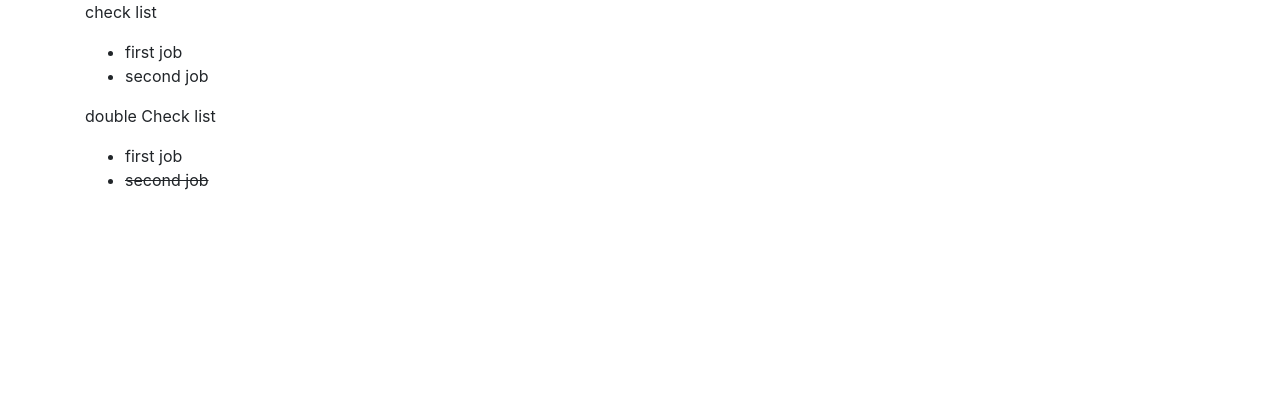
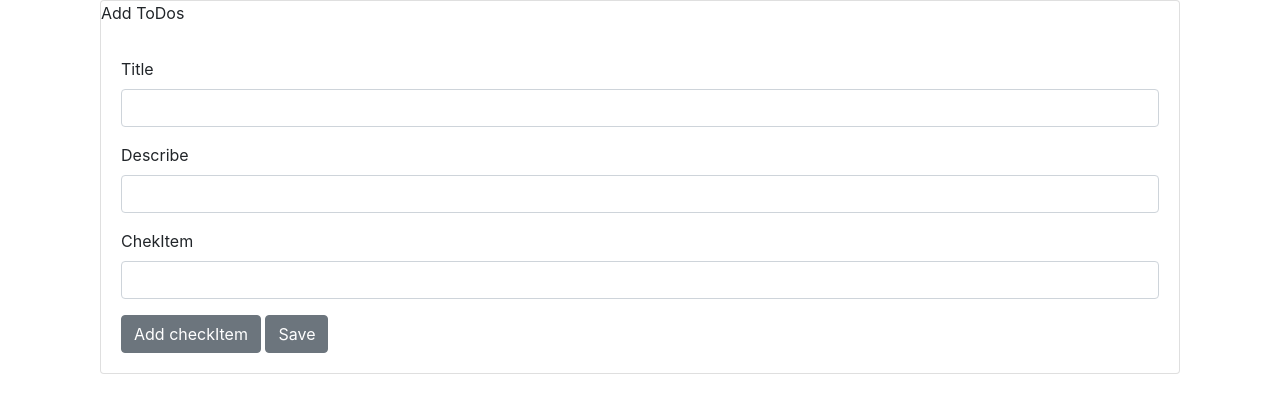
Before and after one commit to rezaSemyari70/maktab_React-Redux-ToDo, a React (Create React App) app: page /add in a window 1280 px wide. Shown: the top 410 px of the page. Built offline with nearby package versions, Linux system fonts and the light colour scheme.

Commit message:
create AddTodoForm

```diff
--- a/src/App.js
+++ b/src/App.js
@@ -3,13 +3,30 @@ import {Provider} from 'react-redux';
 import store from './redux/store';
 import './App.css';
 import TodoList from './Views/TodoList/TodoList';
+import {BrowserRouter as Router, Switch, Route} from "react-router-dom";
+import AddTodoForm from './Views/AddTodo/AddTodoForm';
+import {Container} from 'reactstrap';
 
 function App() {
     return (
         <Provider store={store}>
-            <div className="App">
-                <TodoList/>
-            </div>
+            <Container>
+                <Router>
+                    <Switch>
+                        <Route exact path='/'>
+                            <TodoList/>
+                        </Route>
+                        <Route exact path='/add'>
+                            <AddTodoForm/>
+                        </Route>
+                        <Route exact path='/update/:id'>
+
+                        </Route>
+                        <Route exact path='/todo/:id'></Route>
+                    </Switch>
+                </Router>
+
+            </Container>
         </Provider>
     );
 }
--- a/src/Components/TodoCard/TodoCard.jsx
+++ b/src/Components/TodoCard/TodoCard.jsx
@@ -6,13 +6,17 @@ function TodoCard({todo}) {
         <Row>
             <Col>
                 <p>{todo.subject}</p>
+                <p>{todo.describe}</p>
                 <ul>
                     {todo.checkList.map(checkItem =>
+
                         <li key={`${todo.id}${checkItem.id}`}>
                             {checkItem.status
-                                ? <del>{checkItem.text}</del>
-                                : checkItem.text}
-                        </li>
+                                ? <del>{checkItem.text}</del >
+                                : checkItem.text
+
+                    }   </li>
+
                     )}
                 </ul>
             </Col>
--- /dev/null
+++ b/src/Views/AddTodo/AddTodoForm.jsx
@@ -0,0 +1,110 @@
+import React, {useState} from 'react'
+import {
+    Form,
+    FormGroup,
+    Label,
+    Input,
+    Card,
+    CardTitle,
+    CardBody,
+    Row,
+    Col,
+    Container,
+    Button
+} from 'reactstrap'
+import {useHistory} from 'react-router-dom';
+import {addTodo} from '../../redux/todo/todo.actions';
+import {connect} from 'react-redux';
+
+function AddTodoForm({addTodo}) {
+    let history = useHistory();
+
+    const [todo , setTodo] = useState({subject: '', describe: ''})
+    const [checkItems , setCheckItems] = useState([
+        {
+            id: 1,
+            text: '',
+            status: false
+        }
+    ])
+
+    const addCheckItem = () => {
+        setCheckItems([
+            ...checkItems, {
+                id: checkItems.length + 1,
+                text: '',
+                status: false
+            }
+        ])
+    }
+
+    const handleChangeItem = (event) => {
+        const {name , value} = event.target;
+        setTodo({
+            ...todo,
+            [name]: value
+        })
+    }
+
+    const handleChangeCheckItem = (event, id) => {
+        setCheckItems(checkItems.map(checkItem => checkItem.id === id
+            ? {
+                ...checkItem,
+                text: event.target.value
+            }
+            : checkItem))
+    }
+
+    const handleSubmit = (event) => {
+        event.preventDefault();
+        addTodo({
+            id:checkItems.length + 1 ,
+            ...todo,
+            checkList: checkItems
+        })
+        history.push('/');
+    }
+
+    return (
+        <Container>
+            <Row>
+                <Col>
+                    <Card>
+                        <CardTitle>Add ToDos</CardTitle>
+                        <CardBody>
+                            <Form onSubmit={(event) => handleSubmit(event)}>
+                                <FormGroup>
+                                    <Label htmlFor="title">Title</Label>
+                                    <Input value={todo.subject} onChange={handleChangeItem} name="subject" id="title"/>
+                                </FormGroup>
+                                <FormGroup>
+                                    <Label htmlFor="text">Describe</Label>
+                                    <Input value={todo.describe} onChange={handleChangeItem} name="describe" id="describe"/>
+                                </FormGroup>
+
+                                {checkItems.map(checkItem =>
+
+                                    <FormGroup key={checkItem.id}>
+                                        <Label htmlFor="title">ChekItem</Label>
+                                        <Input
+                                            value={checkItem.text}
+                                            onChange={(event) => handleChangeCheckItem(event, checkItem.id)}
+                                            type="text"
+                                            name="title"
+                                            id="title"/>
+                                    </FormGroup>
+                                )}
+
+                                <Button type="button" onClick={addCheckItem}>Add checkItem</Button>{'  '}
+                                <Button>Save</Button>
+                            </Form>
+                        </CardBody>
+                    </Card>
+                </Col>
+            </Row>
+        </Container>
+    )
+}
+
+
+export default connect(null, {addTodo})(AddTodoForm)
--- a/src/redux/store.js
+++ b/src/redux/store.js
@@ -6,5 +6,5 @@ const middlewares = [logger];
 
 export default createStore(
     rootReducer,
-    applyMiddleware(...middlewares)
+    applyMiddleware(...middlewares),
 )
--- a/src/redux/todo/todo.actions.js
+++ b/src/redux/todo/todo.actions.js
@@ -0,0 +1,8 @@
+import types from './todo.types';
+
+export const addTodo = (todo) => {
+    return {
+        type : types.ADD_TO_DO,
+        payload : todo
+    }
+}
--- a/src/redux/todo/todo.reducer.js
+++ b/src/redux/todo/todo.reducer.js
@@ -1,8 +1,11 @@
+import types from './todo.types';
+
 const initial_state = {
     todoList: [
         {
             id: 1,
             subject: "check list",
+            describe:'Describetion ...',
             checkList: [
                 {
                     id: 1,
@@ -16,7 +19,8 @@ const initial_state = {
             ]
         }, {
             id: 2,
-            subject: "double Check list",
+            subject: "another Check list",
+            describe:'Describetion ...',
             checkList: [
                 {
                     id: 1,
@@ -33,6 +37,12 @@ const initial_state = {
 }
 const todoReducer = (state = initial_state, action) => {
     switch (action.type) {
+        case types.ADD_TO_DO :
+            return {
+                ...state ,
+                todoList : [...state.todoList , action.payload]
+            }
+
         default:
             return state;
     }
--- a/src/redux/todo/todo.types.js
+++ b/src/redux/todo/todo.types.js
@@ -0,0 +1,4 @@
+const types = {
+    ADD_TO_DO : "ADD_TO_DO"
+}
+export default types;
```
